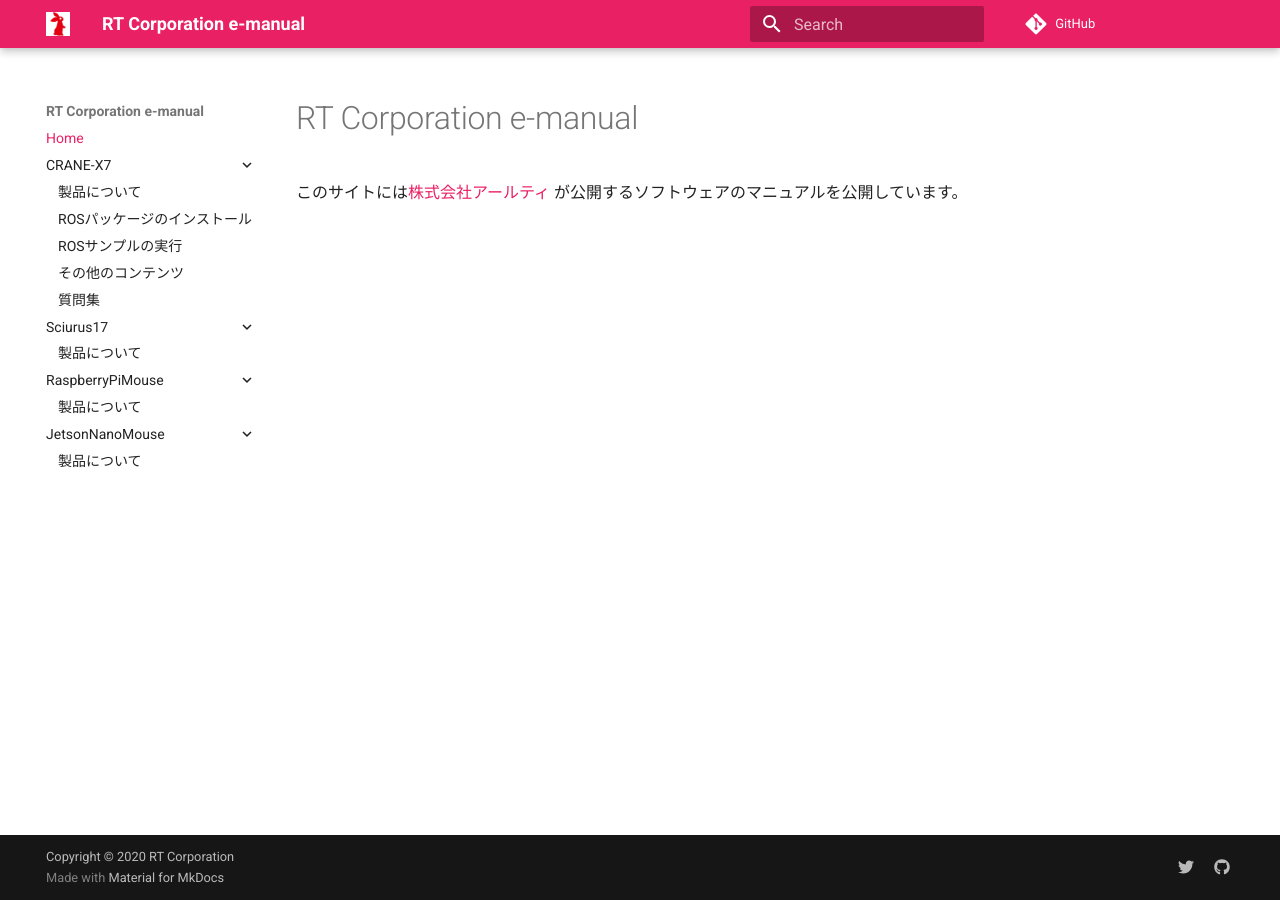
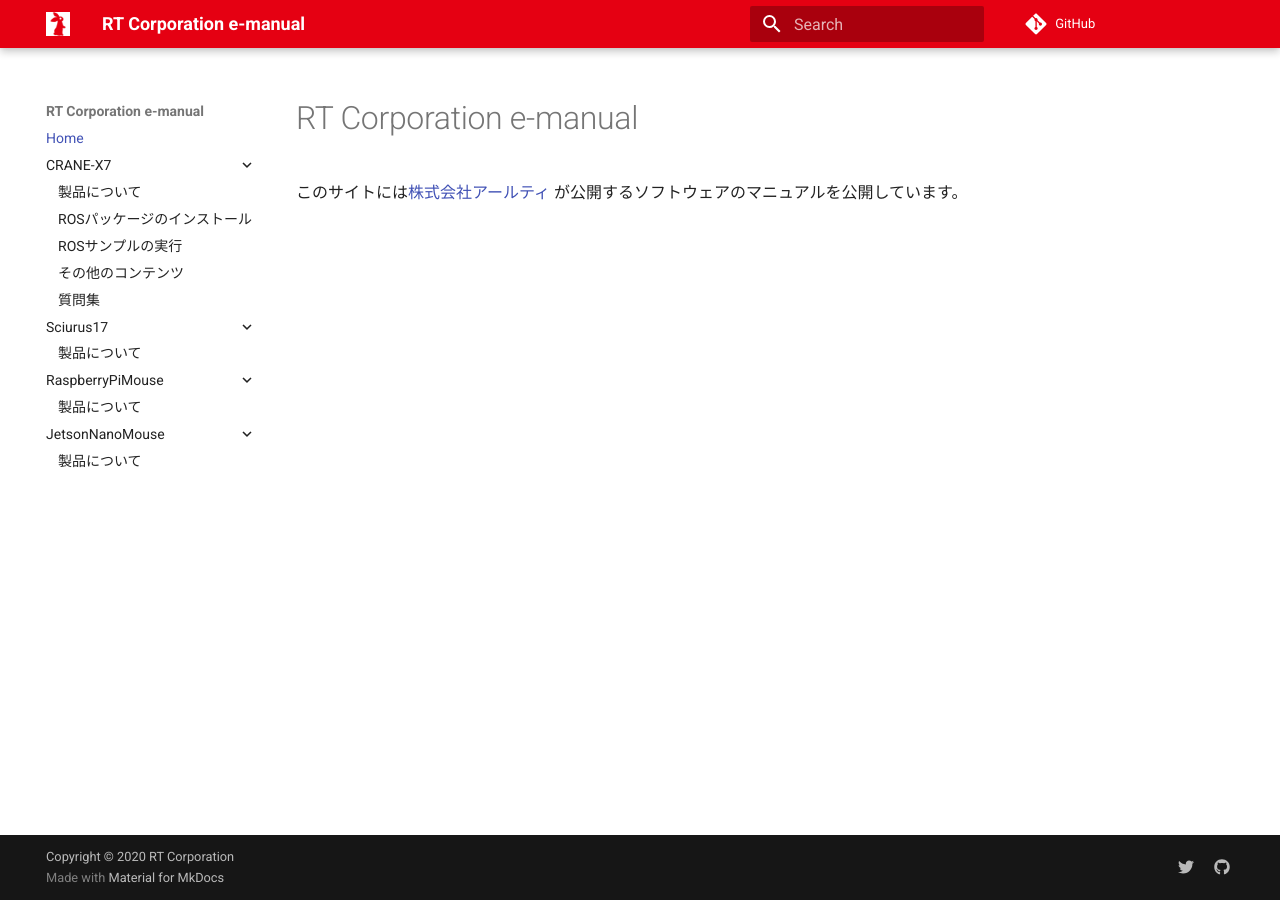
Before and after one commit to rt-net/tutorials, an MkDocs documentation site: the page built from docs/index.md, in a window 1280 px wide. Built offline with MkDocs 1.6.1 and Material for MkDocs 9.7.7, drawn with Linux system fonts in a browser that asks for light colours; comment, search, counter and statistics services are not loaded.

Commit message:
見た目調整

```diff
--- /dev/null
+++ b/docs/css/colors.css
@@ -0,0 +1,6 @@
+[data-md-color-scheme="rt-red"] {
+    --md-primary-fg-color:        #e50012;
+    --md-primary-fg-color--light: #ECB7B7;
+    --md-primary-fg-color--dark:  #90030C;
+    --md-accent-fg-color: #e500129a;
+}
--- a/mkdocs.yml
+++ b/mkdocs.yml
@@ -5,17 +5,18 @@
   favicon: img/rt-logo-32x32.png
   font: Incosolata
   palette:
-    scheme: default
-    primary: pink
+    scheme: rt-red
   features:
     - navigation.expand
 
 repo_url: https://github.com/rt-net/test-emanual
 edit_uri: edit/main/docs/
 
-plugins:
-  - search
-use_directory_urls: false
+site_url: https://rt-net.github.io/test-emanual/
+copyright: Copyright &copy; 2020 RT Corporation
+use_directory_urls: false # ディレクトリ名/index.htmlを開く
+
+### 拡張設定 ###
 
 extra:
   social:
@@ -25,8 +26,11 @@
      - icon: fontawesome/brands/github
        link: https://github.com/rt-net
        name: 株式会社アールティGitHubページ
-copyright: Copyright &copy; 2020 RT Corporation
+extra_css:
+  - css/colors.css
 
+plugins:
+  - search
 markdown_extensions:
   - attr_list  # 画像のalignを設定できる
   - pymdownx.tabbed  # タブで文章を切り替えられる
@@ -36,8 +40,6 @@
   - pymdownx.emoji:  # アイコンが使える
       emoji_index: !!python/name:materialx.emoji.twemoji
       emoji_generator: !!python/name:materialx.emoji.to_svg
-
-site_url: https://rt-net.github.io/test-emanual/
 
 nav:
   - Home: index.md
```
